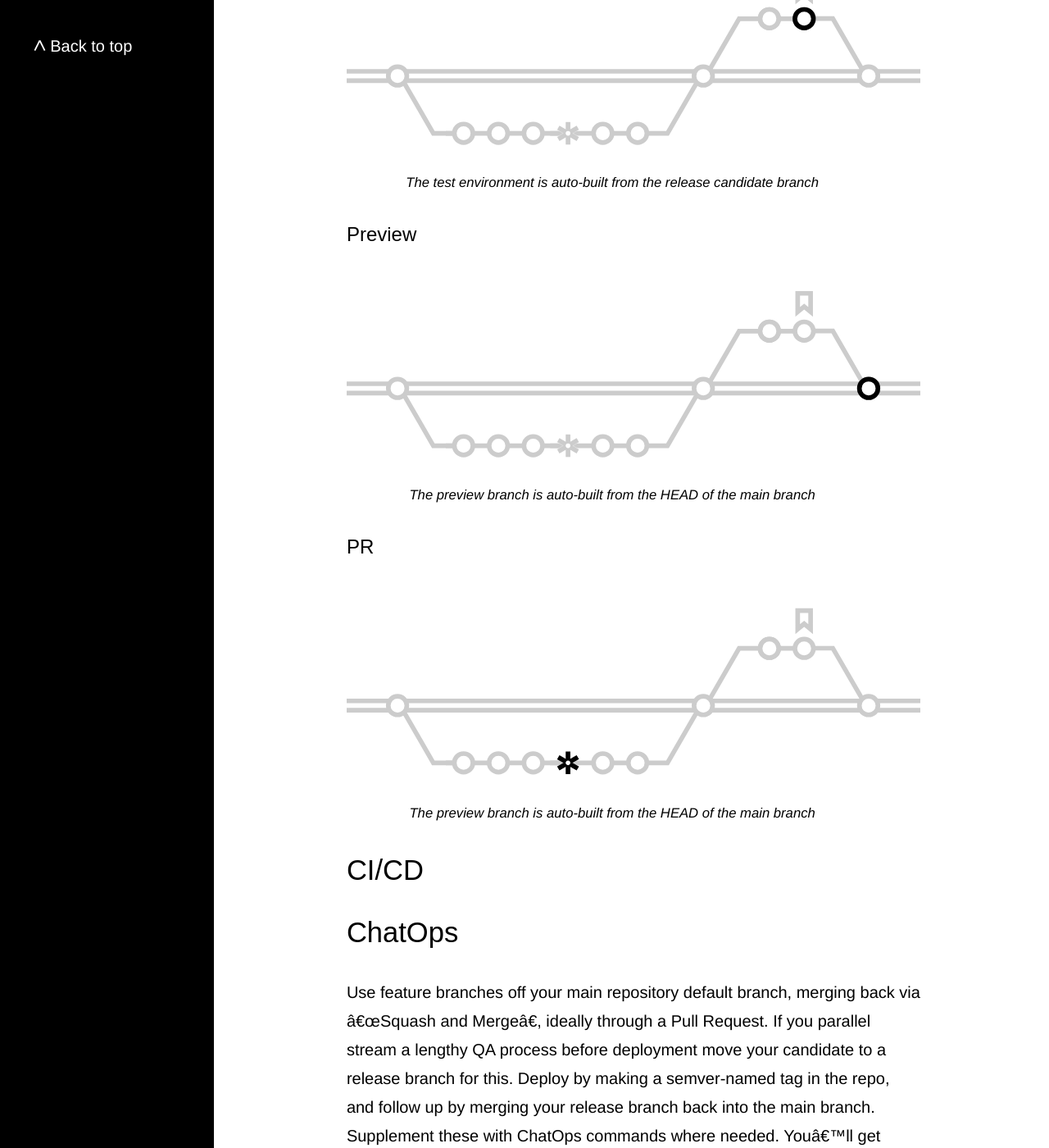
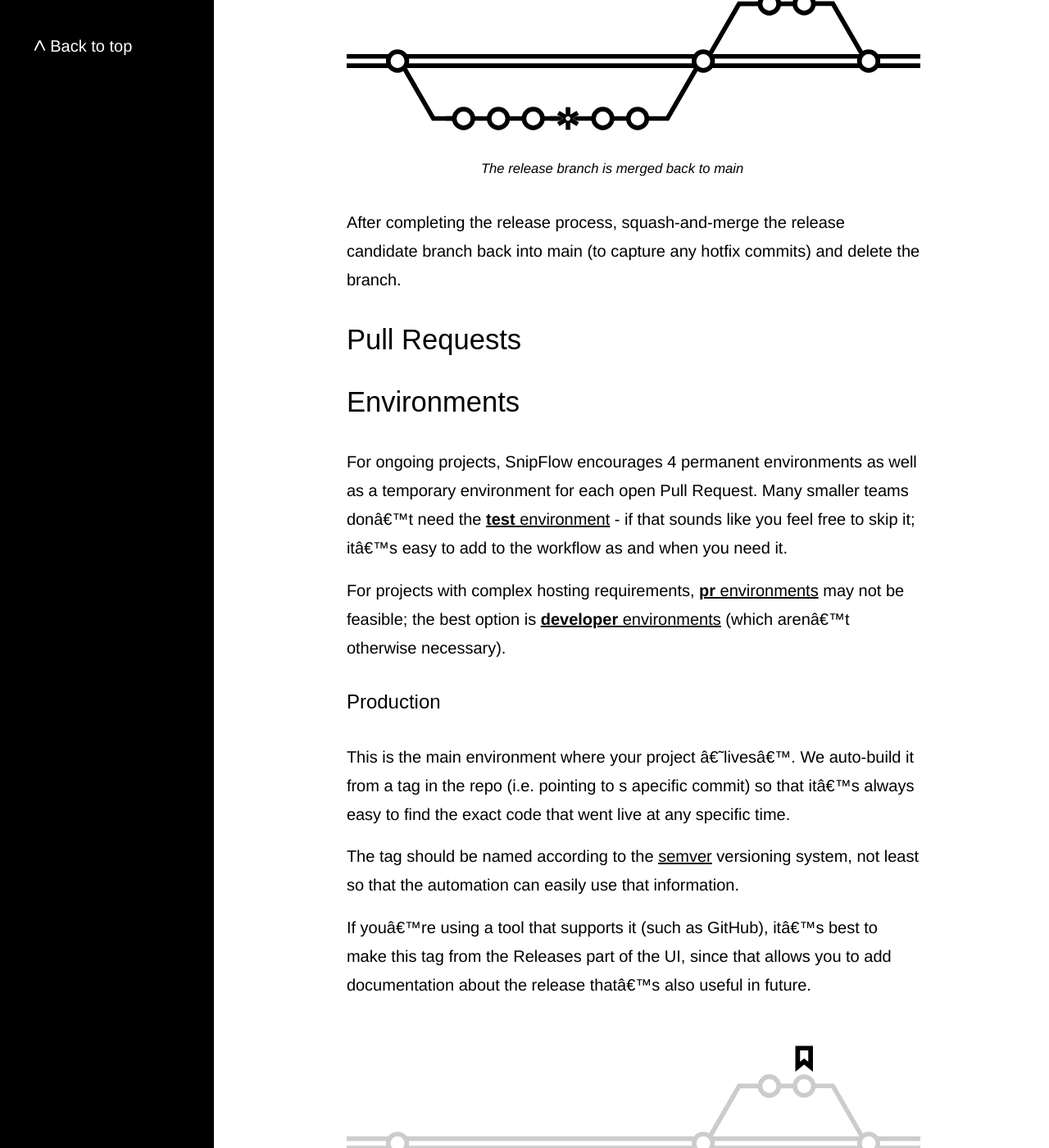
Before and after one commit to marcelkornblum/snipflow, a Jekyll site: the page built from docs/how-it-works.md, in a window 1280 px wide and 1400 px high, scrolled down 8157 px. Shown: the whole window at 82% size. Built offline with Jekyll 4.4.1, drawn with Linux system fonts in a browser that asks for light colours; some web fonts are replaced; our own code applies the rules of GitHub Pages for plain Markdown files; some of the changed text lies outside the part shown.

Commit message:
environment copy

```diff
--- a/docs/how-it-works.md
+++ b/docs/how-it-works.md
@@ -45,7 +45,7 @@ This is the day-to-day workflow for most of the team. Outlined here is the persp
     <figcaption>The main branch with a single commit</figcaption>
 </figure>
 
-An engineer starting on a new feature (or issue), will create a new branch directly from the main branch.
+An engineer starting on a new feature (or issue), will create a new branch directly from the main branch. We don't need to be very strict with branch naming as long as it doesn't affect the automation in place; it's common to name the branch `feature/xxx` where `xxx` refers to the ticket number being addressed, but as long as it doesn't start with the protected word `release` SnipFlow doesn't really mind what the name it.
 
 We don't use a `develop` branch since it often ends up being the de facto primary branch in the repository, with the main branch lagging far behind, and needing periodic maintenance in the form of sometimes painful merges.
 
@@ -63,7 +63,7 @@ Commits made on a feature branch are essentially temporary - they won't make it
     <figcaption>More commits on the feature branch</figcaption>
 </figure>
 
-At some point in development, the coder will be ready to open a [Pull Request](#pull-requests). Since an open PR will result in a new environment[\*](#1), it's common to open PRs early in order to have a central place to discuss functionality with the rest of the team.
+At some point in development, the coder will be ready to open a [Pull Request](#pull-requests). Since an open PR will result in a new [**PR** environment](#pr) [\*](#1), it's common to open PRs early in order to have a central place to discuss functionality with the rest of the team.
 
 This is especially useful if you're working in a cross-disciplinary team where not everybody has easy access to a local environment, but even among devs passing a link is easier than checking out a branch, which may have side effects.
 
@@ -100,35 +100,69 @@ Typically, if feature branches are short-lived (and they should be) the need for
     <figcaption>The feature branch is merged back to main</figcaption>
 </figure>
 
-At this point the PR environment should be destroyed, and the preview environment will update to reflect the main branch.
+At this point the PR environment should be destroyed, the feature branch deleted, and the [**preview** environment](#preview) will update to reflect the main branch.
 
 ### Releasing
+
+It's possible to release very simply from the main branch without most of this process if, for example, you have a small team and quick releases.
+
+Many teams will need a more robust process in order to handle e.g. dedicated testing environment
+and resources that run concurrently to other features being developed. In order therefore to run
+a release prcoess that doesn't interfere with team members that may be working against the main
+branch (and for work that isn't scheduled to be released), the first step is to create a new
+release candidate branch.
+
+This should typically be named `release/xxx` where `xxx` is the next release number. This naming scheme ensures the banch is not easily confused with a feature branch.
+
+Creating a branch according to this naming pattern will auto-deploy the [**test** environment](#test).
 
 <figure>
     <img src="./assets/images/snipflow-7.svg" alt="A new release candidate branch is created" />
     <figcaption>A new release candidate branch is created</figcaption>
 </figure>
 
+During QA it's common to spot easily-fixed issues that shouldn't derail the entire release process. Simply make hotfix commits directly to the release candidate branch, which will auto-update the test environment.
+
 <figure>
     <img src="./assets/images/snipflow-8.svg" alt="A hotfix commit is pushed to the release branch" />
     <figcaption>A hotfix commit is pushed to the release branch</figcaption>
 </figure>
+
+It's usualy to also build a [**staging** environment](#staging) from this branch, unless you're running a simplified release process directly from `main`.
+
+When QA, UAT and any other processes are all completed and passing, it's time to deploy to the [**production** environment](#production).
 
 <figure>
     <img src="./assets/images/snipflow-9.svg" alt="The latest release branch commit is tagged for deployment to production" />
     <figcaption>The latest release branch commit is tagged for deployment to production</figcaption>
 </figure>
 
+This is done by making a tag in the repository, targetting the HEAD of the release candidate branch. The tag should be named with the semver formatted version number of the next release.
+
+> All releases in a SnipFlow repo have a semver-named tag in the repo, so it's easy to go back to the code that's been in production at any given time, in sequence.
+
 <figure>
     <img src="./assets/images/snipflow-10.svg" alt="The release branch is merged back to main" />
     <figcaption>The release branch is merged back to main</figcaption>
 </figure>
 
-### Pull Requests
+After completing the release process, squash-and-merge the release candidate branch back into main (to capture any hotfix commits) and delete the branch.
+
+## Pull Requests
 
 ## Environments
 
+For ongoing projects, SnipFlow encourages 4 permanent environments as well as a temporary environment for each open Pull Request. Many smaller teams don't need the [**test** environment](#test) - if that sounds like you feel free to skip it; it's easy to add to the workflow as and when you need it.
+
+For projects with complex hosting requirements, [**pr** environments](#pr) may not be feasible; the best option is [**developer** environments](#per-developer) (which aren't otherwise necessary).
+
 ### Production
+
+This is the main environment where your project 'lives'. We auto-build it from a tag in the repo (i.e. pointing to s apecific commit) so that it's always easy to find the exact code that went live at any specific time.
+
+The tag should be named according to the [semver](https://semver.org/) versioning system, not least so that the automation can easily use that information.
+
+If you're using a tool that supports it (such as GitHub), it's best to make this tag from the Releases part of the UI, since that allows you to add documentation about the release that's also useful in future.
 
 <figure>
     <img src="./assets/images/snipflow-envs-prod.svg" alt="The production environment is auto-built from the semver-named tag" />
@@ -137,12 +171,18 @@ At this point the PR environment should be destroyed, and the preview environmen
 
 ### Staging
 
+This is the environment used for UAT and for communicating with stakeholders before deployments. In smaller projects you may also want to use it for manual QA.
+
+Since it will be visible to many people and is the focus of a lot of communication, we trigger builds to this environment manually - ideally via [ChatOps](#chatops). Typically, we will want to buildit from the HEAD of the latest release candidate branch, but in smaller teams that don't run the full release process, it is also often built from the main branch.
+
 <figure>
     <img src="./assets/images/snipflow-envs-staging.svg" alt="The staging environment is manually built, either from the release branch or sometimes from main" />
     <figcaption>The staging environment is manually built, either from the release branch or sometimes from main</figcaption>
 </figure>
 
 ### Test
+
+A dedicated environment for QA and related purposes is useful to many teams. This environment is auto-built and updated from the HEAD of the latest release candidate branch.
 
 <figure>
     <img src="./assets/images/snipflow-envs-test.svg" alt="The test environment is auto-built from the release candidate branch" />
@@ -151,29 +191,49 @@ At this point the PR environment should be destroyed, and the preview environmen
 
 ### Preview
 
+This environment is for use by internal team members (as opposed to wider project stakeholders) such as Scrum Masters, PMs, designers, etc.
+
+Often overlooked in other workflow systems, this is a critical piece of SnipFlow's appeal and makes project communication much easier while brining transparency to the process.
+
+Since it auto-builds from the head of the main branch, it represents the current "latest state" of the project - all automated tests etc should have taken place and so it's unlikely that things will be completely broken on this environment, but it's also not uncommon to fin dissues here that would need rectifying before showing the project to wider stakeholder groups.
+
 <figure>
     <img src="./assets/images/snipflow-envs-preview.svg" alt="The preview branch is auto-built from the HEAD of the main branch" />
-    <figcaption>The preview branch is auto-built from the HEAD of the main branch</figcaption>
+    <figcaption>The preview environment is auto-built from the HEAD of the main branch</figcaption>
 </figure>
 
 ### PR
 
+Auto-built from the HEAD of any branch with an open Pull Request, having this environment makes it much easier to review the code and the results of the code before it is merged into the main branch.
+
+For projects with complex hosting it may not be possible to use these environments, in which case it's worth consideringthe next [**per-developer** environment approach], but these should be used where possible.
+
+Ideally the link to the environment will be auto-posted to the Pull Request so it can be found easily.
+
+The environment should be destroyed when the PR is closed.
+
 <figure>
     <img src="./assets/images/snipflow-envs-pr.svg" alt="A temporary PR branch is auto-built from the latest commit to the feature branch" />
-    <figcaption>The preview branch is auto-built from the HEAD of the main branch</figcaption>
+    <figcaption>The PR environment is auto-built from the HEAD of a feature branch containing an open PR</figcaption>
+</figure>
+
+### Per-developer
+
+Not part of the recommended approach, these environments are nevertheless useful when it's not feasible to have many temporary PR environments in operation at once (for example when dealing with a complex or data-heavy back end).
+
+Simply put, this environment should be manually triggered (ideally via [ChatOps](#chatops)) and each developer should have an environment they can control. They should be able to target any given ccommit or the HEAD of any branch, and will typically use it on whichever feature branch they are currently most active on.
+
+<figure>
+    <img src="./assets/images/snipflow-envs-pr.svg" alt="A temporary PR branch is auto-built from the latest commit to the feature branch" />
+    <figcaption>The developer environment is manually built from any given commit, typically from a feature branch</figcaption>
 </figure>
 
 ## CI/CD
 
+All deployments are automated and can be triggered by any team member (so less developer task switching), and only one branch has important code and any settings, so onboarding is simple. Git history is clean and has a 1:1 relationship with your ticketing tool.
+
 ## ChatOps
 
-Use feature branches off your main repository default branch, merging back via "Squash and Merge", ideally through a Pull Request. If you parallel stream a lengthy QA process before deployment move your candidate to a release branch for this. Deploy by making a semver-named tag in the repo, and follow up by merging your release branch back into the main branch. Supplement these with ChatOps commands where needed.
-You'll get environments to review
-Each PR
-The head of the main branch ("latest progress")
-The release candidate
-A staging /UAT build
-Production
-All deployments are automated and can be triggered by any team member (so less developer task switching), and only one branch has important code and any settings, so onboarding is simple. Git history is clean and has a 1:1 relationship with your ticketing tool.
+<hr />
 
 \*[](){:name='1'} This is easily done with statically-hosted projects, but possible with all projects. In case it's not feasible for you, you can run a version of the workflow without PR ernvironments, or with permanent developer-specific environments, although care must be taken when sharing these.
```
Also changed, not shown: other parts of docs/how-it-works.md (+1 -1 lines), docs/_data/sitenav.yml (+13 -13 lines).
